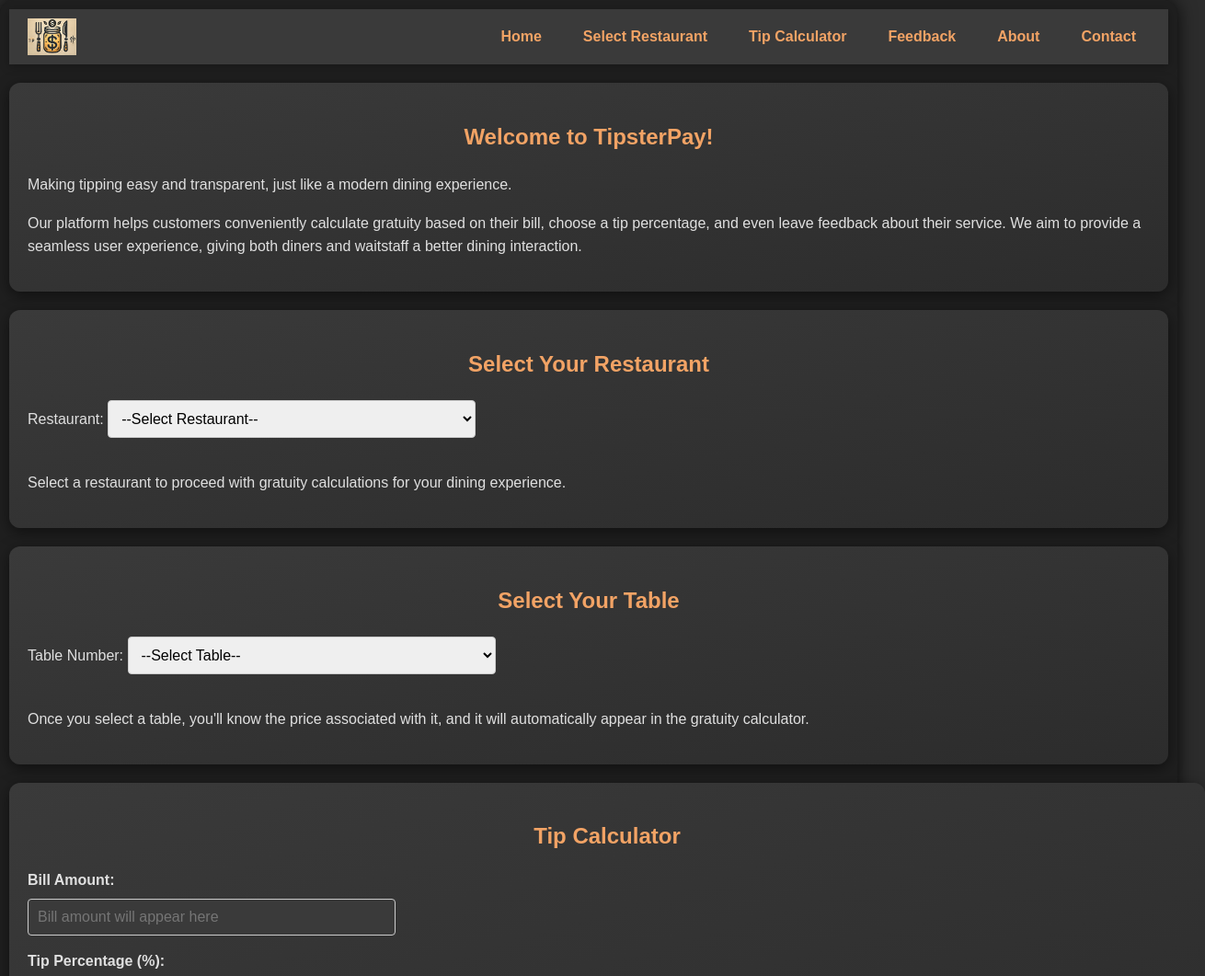
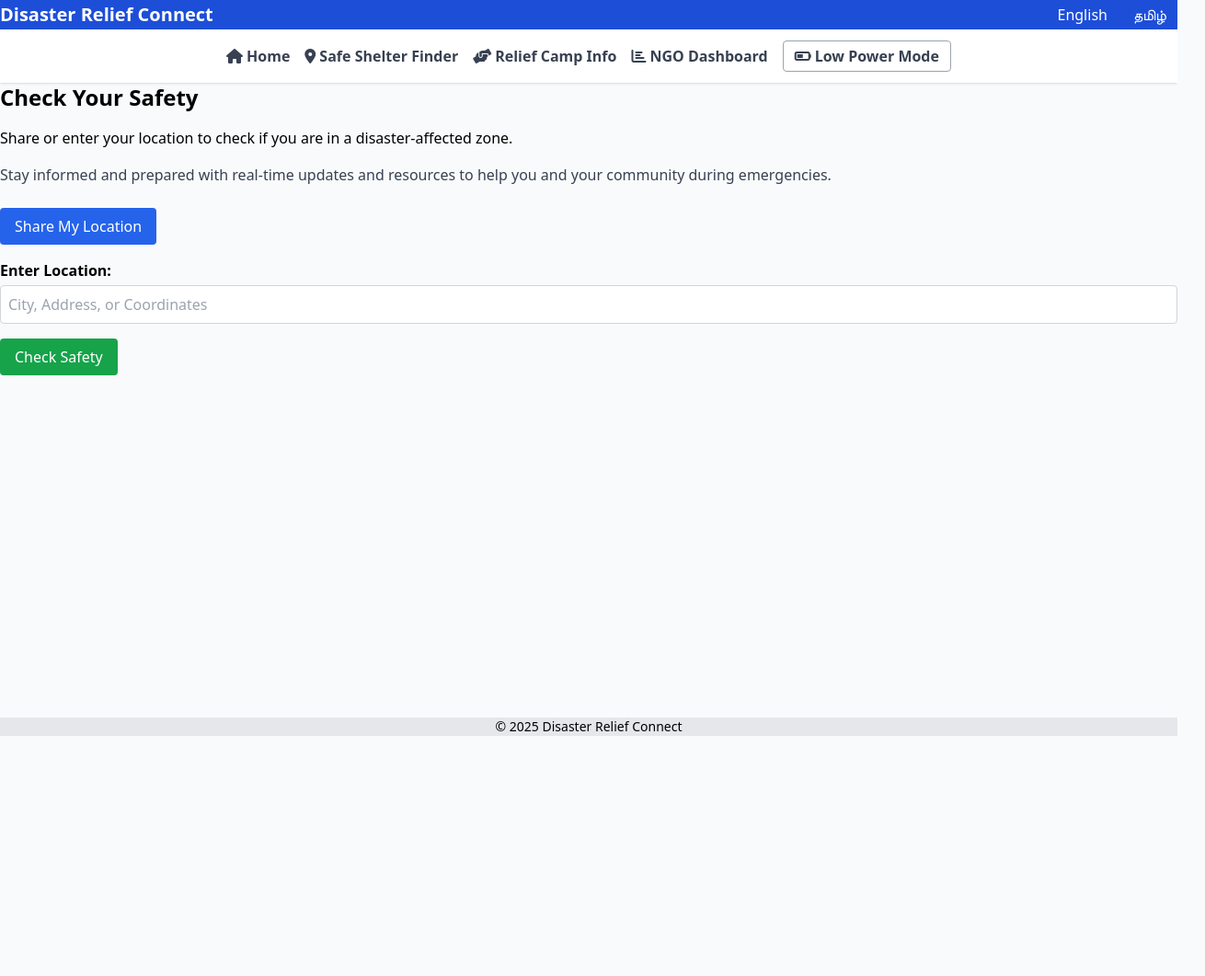
Before and after one commit to Nithish8706/TipsterPay, a plain HTML site: page index.html in a window 1280 px wide. Shown: the top 1061 px of the page at 92% size, 1310 px wide, since content can reach past the window. After the commit the page ends 800 px from the top, so only its background shows below. Drawn offline with nearby package versions, Linux system fonts and the light colour scheme.

Commit message:
Update index.html final

```diff
--- a/index.html
+++ b/index.html
@@ -1,139 +1,124 @@
 <!DOCTYPE html>
-<html lang="en">
+<html lang="en" class="scroll-smooth">
+
 <head>
-    <meta charset="UTF-8">
-    <meta name="viewport" content="width=device-width, initial-scale=1.0">
-    <title>TipsterPay</title>
-    <link rel="stylesheet" href="style.css"> <!-- Link to CSS -->
-</hgead>
-<body>
-    <div id="content-overlay">
-        <nav>
-            <div class="nav-container">
-                <img src="logo.jpg" alt="Restaurant Tip Payment Logo" class="logo">
-                <button class="hamburger" onclick="toggleMenu()">☰</button>
-                <ul class="nav-links" id="nav-links">
-                    <li><a href="#home">Home</a></li>
-                    <li><a href="#select-restaurant">Select Restaurant</a></li>
-                    <li><a href="#tip-calculator">Tip Calculator</a></li>
-                    <li><a href="#feedback">Feedback</a></li>
-                    <li><a href="#about">About</a></li>
-                    <li><a href="#contact">Contact</a></li>
-                </ul>
-            </div>
-        </nav>
+  <meta charset="UTF-8" />
+  <meta name="viewport" content="width=device-width, initial-scale=1" />
+  <title>Disaster Relief Connect</title>
+  <script src="https://cdn.tailwindcss.com"></script>
+  <link rel="logo" href="Logo.png">
+  <link href="https://fonts.googleapis.com/css2?family=Roboto:wght@400;700&display=swap" rel="stylesheet" />
+  <link rel="stylesheet" href="https://cdnjs.cloudflare.com/ajax/libs/font-awesome/6.0.0-beta3/css/all.min.css" />
+  <script src="https://cdn.jsdelivr.net/npm/chart.js"></script>
+  <link rel="stylesheet" href="styles.css" />
+</head>
 
-        <!-- Home Section -->
-        <section id="home">
-            <h1>Welcome to TipsterPay!</h1>
-            <p>Making tipping easy and transparent, just like a modern dining experience.</p>
-            <p>Our platform helps customers conveniently calculate gratuity based on their bill, choose a tip percentage, and even leave feedback about their service. We aim to provide a seamless user experience, giving both diners and waitstaff a better dining interaction.</p>
-        </section>
+<body class="bg-gray-50 min-h-screen flex flex-col">
+  <header class="bg-blue-700 text-white flex justify-between items-center">
+    <h1 class="text-xl font-bold">Disaster Relief Connect</h1>
+    <div>
+      <button id="lang-en" class="px-3 py-1 rounded hover:bg-blue-600 focus:outline-none focus:ring-2 focus:ring-white"
+        aria-label="Switch to English">
+        English
+      </button>
+      <button id="lang-ta" class="px-3 py-1 rounded hover:bg-blue-600 focus:outline-none focus:ring-2 focus:ring-white"
+        aria-label="Switch to Tamil">
+        தமிழ்
+      </button>
+    </div>
+  </header>
 
-        <!-- Select Restaurant Section -->
-        <section id="select-restaurant">
-            <h2>Select Your Restaurant</h2>
-            <label for="restaurant">Restaurant:</label>
-            <select id="restaurant" onchange="displayRestaurantInfo()">
-                <option value="">--Select Restaurant--</option>
-                <option value="restaurant1">Restaurant 1</option>
-                <option value="restaurant2">Restaurant 2</option>
-                <option value="restaurant3">Restaurant 3</option>
-                <option value="restaurant4">Restaurant 4</option>
-            </select>
+  <nav class="bg-white shadow flex justify-center space-x-4 p-3 sticky top-0 z-10">
+    <button class="nav-btn text-gray-700 font-semibold focus:outline-none" data-target="home" aria-current="page">
+      <i class="fas fa-home mr-1"></i><span data-i18n="nav_home">Home</span>
+    </button>
+    <button class="nav-btn text-gray-700 font-semibold focus:outline-none" data-target="shelters">
+      <i class="fas fa-map-marker-alt mr-1"></i><span data-i18n="nav_shelters">Safe Shelter Finder</span>
+    </button>
+    <button class="nav-btn text-gray-700 font-semibold focus:outline-none" data-target="relief">
+      <i class="fas fa-hands-helping mr-1"></i><span data-i18n="nav_relief">Relief Camp Info</span>
+    </button>
+    <button class="nav-btn text-gray-700 font-semibold focus:outline-none" data-target="ngo">
+      <i class="fas fa-chart-bar mr-1"></i><span data-i18n="nav_ngo">NGO Dashboard</span>
+    </button>
+    <button id="toggle-low-power"
+      class="text-gray-700 font-semibold focus:outline-none px-3 py-1 border border-gray-400 rounded hover:bg-gray-100"
+      aria-pressed="false" aria-label="Toggle Low Power Mode" title="Toggle Low Power Mode">
+      <i class="fas fa-battery-half mr-1"></i>Low Power Mode
+    </button>
+  </nav>
 
-            <div id="restaurantInfo" style="margin-top: 20px; font-weight: bold;">
-                <!-- Restaurant details will appear here -->
-            </div>
+  <main class="flex-grow w-full mx-auto">
+    <!-- Home Screen -->
+    <section id="home" class="screen">
+      <h2 class="text-2xl font-bold mb-4" data-i18n="home_title">Check Your Safety</h2>
+      <p class="mb-4" data-i18n="home_desc">
+        Share or enter your location to check if you are in a disaster-affected zone.
+      </p>
+      <p class="mb-6 text-gray-700">
+        Stay informed and prepared with real-time updates and resources to help you and your community during
+        emergencies.
+      </p>
+      <div class="mb-4">
+        <button id="btn-share-location"
+          class="bg-blue-600 text-white px-4 py-2 rounded hover:bg-blue-700 focus:outline-none focus:ring-2 focus:ring-blue-400"
+          data-i18n="btn_share_location">
+          Share My Location
+        </button>
+      </div>
+      <div class="mb-4">
+        <label for="input-location" class="block mb-1 font-semibold" data-i18n="label_enter_location">Enter
+          Location:</label>
+        <input type="text" id="input-location" placeholder="City, Address, or Coordinates"
+          class="w-full p-2 border border-gray-300 rounded focus:outline-none focus:ring-2 focus:ring-blue-400"
+          aria-label="Enter location" />
+      </div>
+      <div>
+        <button id="btn-check-location"
+          class="bg-green-600 text-white px-4 py-2 rounded hover:bg-green-700 focus:outline-none focus:ring-2 focus:ring-green-400"
+          data-i18n="btn_check_location">
+          Check Safety
+        </button>
+      </div>
+      <div id="location-result" class="mt-6 p-4 rounded text-center font-semibold text-lg" aria-live="polite"
+        aria-atomic="true"></div>
+    </section>
 
-            <p>Select a restaurant to proceed with gratuity calculations for your dining experience.</p>
-        </section>
+    <!-- Safe Shelter Finder -->
+    <section id="shelters" class="screen hidden">
+      <h2 class="text-2xl font-bold mb-4" data-i18n="shelters_title">Safe Shelter Finder</h2>
+      <ul id="shelter-list" class="space-y-4">
+        <!-- Shelter items inserted by JS -->
+      </ul>
+    </section>
 
-        <!-- Table Selection Section -->
-        <section id="table-selection">
-            <h2>Select Your Table</h2>
-            <label for="tableNumber">Table Number:</label>
-            <select id="tableNumber" onchange="displayTablePrice()">
-                <option value="">--Select Table--</option>
-                <option value="1">Table 1</option>
-                <option value="2">Table 2</option>
-                <option value="3">Table 3</option>
-                <option value="4">Table 4</option>
-            </select>
+    <!-- Relief Camp Information -->
+    <section id="relief" class="screen hidden">
+      <h2 class="text-2xl font-bold mb-4" data-i18n="relief_title">Relief Camp Information</h2>
+      <div id="relief-map" class="mb-4"
+        style="height: 300px; border-radius: 1rem; box-shadow: 0 8px 20px rgba(5, 150, 105, 0.15);"></div>
+      <ul id="relief-list" class="space-y-4">
+        <!-- Relief camp items inserted by JS -->
+      </ul>
+    </section>
 
-            <div id="waiterNameDisplay" style="margin-top: 20px; font-weight: bold;">
-                <!-- Waiter's name will appear here -->
-            </div>
+    <!-- NGO Dashboard -->
+    <section id="ngo" class="screen hidden">
+      <h2 class="text-2xl font-bold mb-4" data-i18n="ngo_title">NGO Dashboard</h2>
+      <div class="mb-6">
+        <canvas id="affectedAreasChart" aria-label="Affected Areas Chart" role="img"></canvas>
+      </div>
+      <div>
+        <canvas id="reliefNeedsChart" aria-label="Relief Needs Chart" role="img"></canvas>
+      </div>
+    </section>
+  </main>
 
-            <p>Once you select a table, you'll know the price associated with it, and it will automatically appear in the gratuity calculator.</p>
-        </section>
+  <footer class="bg-gray-200 text-center text-sm">
+    &copy; 2025 Disaster Relief Connect
+  </footer>
 
-        <!-- Tip Calculator Section -->
-        <section id="tip-calculator">
-            <h2>Tip Calculator</h2>
-            <label for="billAmount">Bill Amount:</label>
-            <input type="number" id="billAmount" placeholder="Bill amount will appear here" readonly>
+  <script src="script.js"></script>
+</body>
 
-            <label for="tipPercentage">Tip Percentage (%):</label>
-            <input type="number" id="tipPercentage" value="15" required>
-
-		<br>
-            <button onclick="calculateGratuity()">Calculate Tip</button>
-
-            <div id="result"></div>
-
-            <div id="paymentForm" style="display: none; margin-top: 20px;">
-                <h3>Proceed to Online Payment</h3>
-                <p>Your gratuity has been calculated! Please click "Pay Now" to proceed with the payment.</p>
-                <button onclick="processOnlinePayment()">Pay Now</button>
-            </div>
-
-            <p>Use this calculator to calculate the tip based on your bill amount and desired percentage. You can also pay the gratuity online directly through this platform.</p>
-        </section>
-
-        <!-- Waiter Feedback Section -->
-        <section id="feedback">
-            <h2>Waiter Feedback</h2>
-            <form id="feedbackForm">
-                <label for="waiterName">Waiter's Name (Optional):</label>
-                <input type="text" id="waiterName" placeholder="Enter waiter's name">
-
-                <label for="serviceRating">Rate the Service (1-5):</label>
-                <input type="number" id="serviceRating" min="1" max="5" placeholder="Rate 1 to 5" required>
-
-                <label for="comments">Comments:</label>
-                <textarea id="comments" rows="4" placeholder="Leave your feedback here..." required></textarea>
-
-               <br> <button type="button" onclick="submitFeedback()">Submit Feedback</button>
-            </form>
-            <div id="feedbackResult" style="margin-top: 20px; font-weight: bold; color: #355c7d;">
-                <!-- Feedback result will appear here -->
-            </div>
-            <p>Your feedback helps us improve our service. Please let us know how we did, and if you have any suggestions for us.</p>
-        </section>
-
-        <!-- About Tip Section -->
-        <section id="about">
-            <h2>About TipsterPay</h2>
-            <p>TipsterPay is a revolutionary platform designed to simplify, enhance, and digitize the tipping experience in restaurants. By streamlining gratuity calculation, payment, and feedback, TipsterPay ensures a smoother experience for both customers and waitstaff.</p>
-        </section>
-
-        <!-- Contact Section -->
-        <section id="contact">
-            <h2>Contact Us</h2>
-            <p>If you have any questions or suggestions, feel free to reach out to us!</p>
-            <p>Email: <a href="mailto:support@tipsterpay.com">support@tipsterpay.com</a></p>
-            <p>Phone: 1-800-TIP-1234</p>
-        </section>
-
-        <!-- Footer -->
-        <footer>
-            <p>© 2024 TipsterPay. All rights reserved.</p>
-            <p>Follow us on: <a href="#">Facebook</a> | <a href="#">Twitter</a> | <a href="#">Instagram</a></p>
-        </footer>
-    </div>
-
-
-    <script src="script.js"></script> <!-- Link to JavaScript -->
-</body>
 </html>
```
